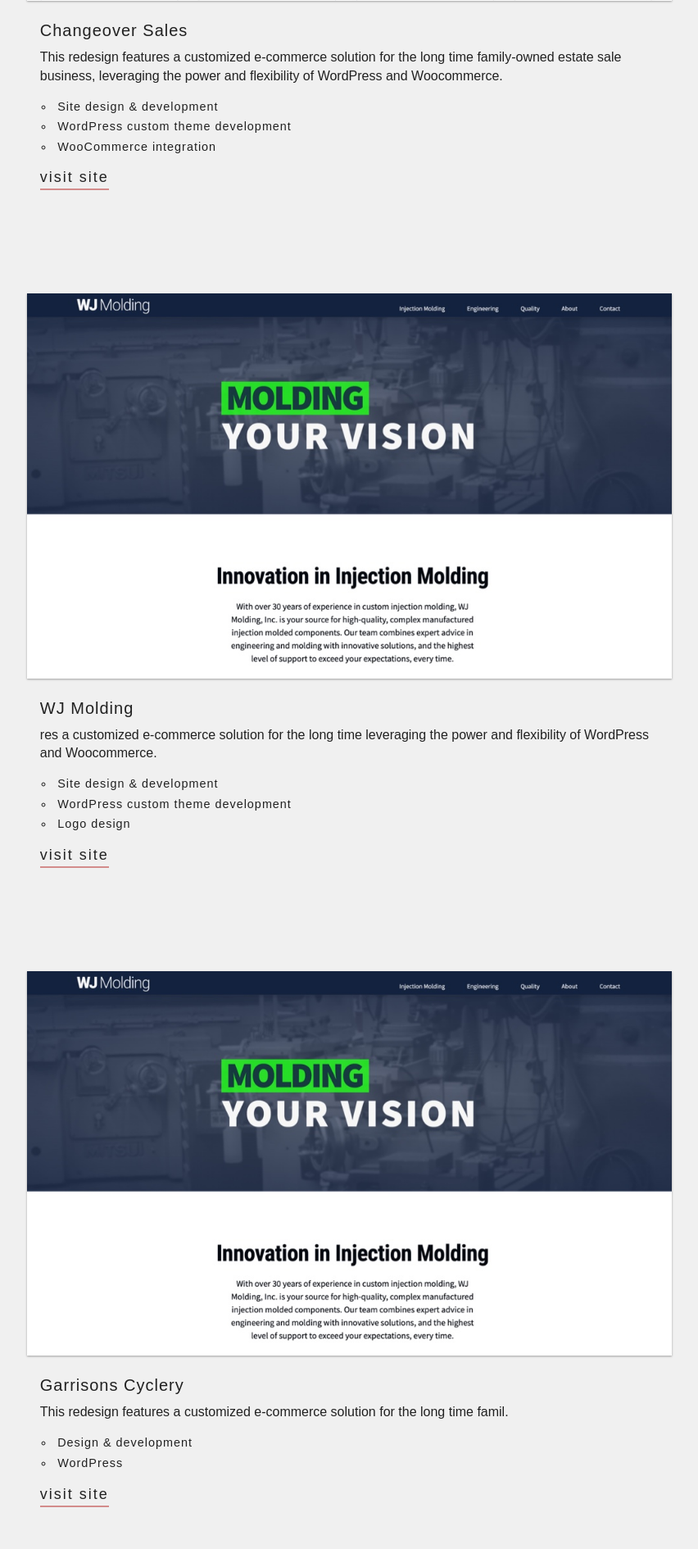
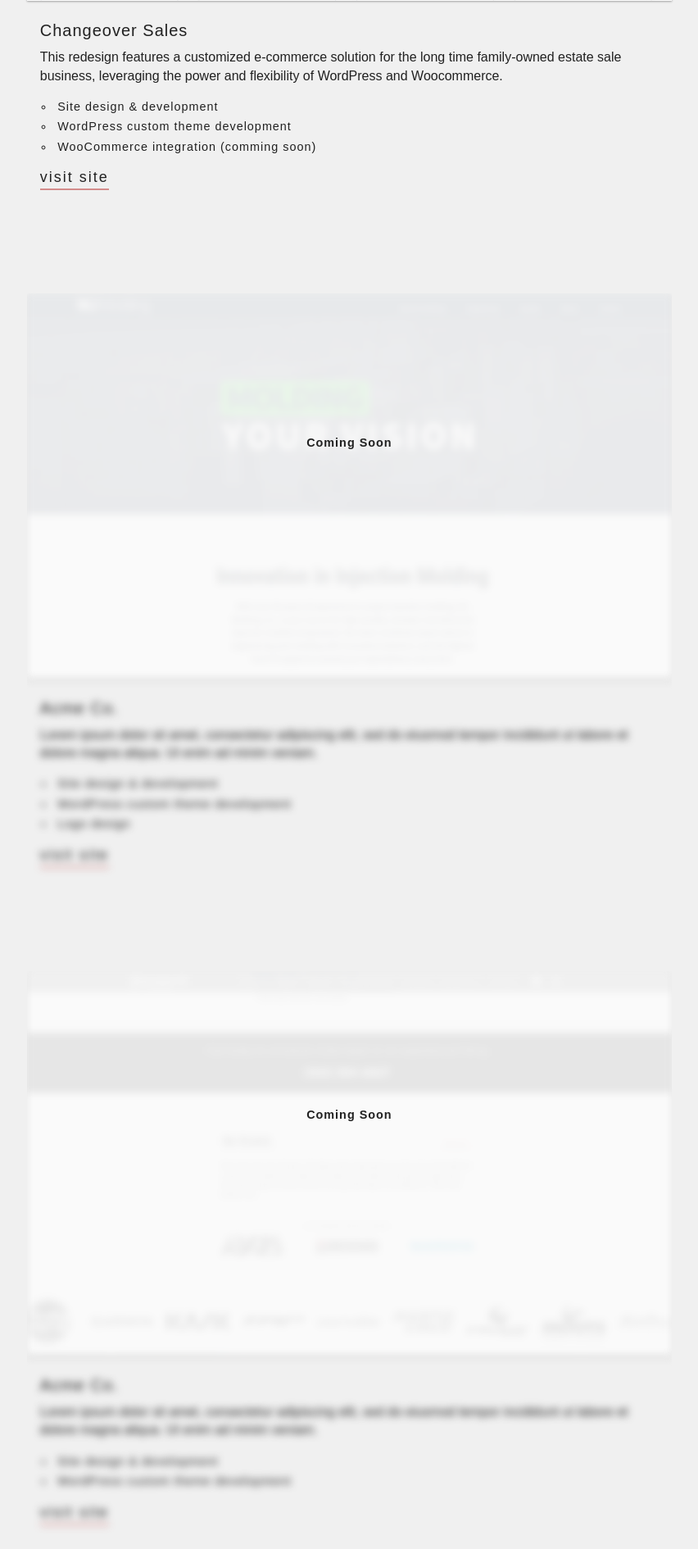
Before and after one commit to andyknapp/ak, a PHP site: page / in a window 1280 px wide. Shown: the part 1547-3437 px from the top of the page at 82% size, without its empty margins (428-1280 px from the left). Run offline with PHP 8.4, Linux system fonts and the light colour scheme; some libraries are stand-ins or nearby versions.

Commit message:
updated coming soon section

```diff
--- a/components/contact.php
+++ b/components/contact.php
@@ -6,12 +6,15 @@
                 <h3 class="title-m">Contact Me</h3>
             </div>
 
-            <a href="/andy-knapp-resume.pdf" target="_blank" class="headline-sub">resume (pdf)
-                <span class="visually-hidden">Opens in separate tab</span>
+            <div class="resume">
+                <a href="/andy-knapp-resume.pdf" target="_blank" class="headline-sub" title="PDF Resume">resume
+                    <span class="visually-hidden">PDF opens in separate tab</span>
+                </a>
                 <svg>
-                    <use xlink:href="#icon-external-link"></use>
+                    <use xlink:href="#icon-pdf"></use>
                 </svg>
-            </a>
+            </div>
+
         </header>
 
         <div class="form-container">
--- a/components/work.php
+++ b/components/work.php
@@ -10,7 +10,7 @@
         <div class="showcase-grid flex-row">
             <article class="work-example">
                 <div class="work-image">
-                    <img src="../assets/images/changeoversales.jpg" alt="Changeover Sales">
+                    <img src="../assets/images/changeoversales.jpg" alt="Changeover Sales website">
                 </div>
 
                 <div class="work-details">
@@ -20,21 +20,21 @@
                     <ul>
                         <li>Site design & development</li>
                         <li>WordPress custom theme development</li>
-                        <li>WooCommerce integration</li>
+                        <li>WooCommerce integration (comming soon)</li>
                     </ul>
 
-                    <a href="#" class="fancy-link">Visit Site</a>
+                    <a href="https://changeoversales.com/" class="fancy-link">Visit Site</a>
                 </div>
             </article>
 
-            <article class="work-example">
+            <article class="work-example coming-soon">
                 <div class="work-image">
-                    <img src="../assets/images/wj-molding.jpg" alt="WJ Molding website">
+                    <img src="../assets/images/wj-molding.jpg" alt="Acme Co website">
                 </div>
 
                 <div class="work-details">
-                    <h3 class="title-s">WJ Molding</h3>
-                    <p class="copy-1">res a customized e-commerce solution for the long time leveraging the power and flexibility of WordPress and Woocommerce. </p>
+                    <h3 class="title-s">Acme Co.</h3>
+                    <p class="copy-1">Lorem ipsum dolor sit amet, consectetur adipiscing elit, sed do eiusmod tempor incididunt ut labore et dolore magna aliqua. Ut enim ad minim veniam.</p>
 
                     <ul>
                         <li>Site design & development</li>
@@ -46,17 +46,17 @@
                 </div>
             </article>
 
-            <article class="work-example">
+            <article class="work-example coming-soon">
                 <div class="work-image">
-                    <img src="../assets/images/wj-molding.jpg" alt="WJ Molding website">
+                    <img src="../assets/images/garrisons.jpg" alt="Acme Co website">
                 </div>
 
                 <div class="work-details">
-                    <h3 class="title-s">Garrisons Cyclery</h3>
-                    <p class="copy-1">This redesign features a customized e-commerce solution for the long time famil. </p>
+                    <h3 class="title-s">Acme Co.</h3>
+                    <p class="copy-1">Lorem ipsum dolor sit amet, consectetur adipiscing elit, sed do eiusmod tempor incididunt ut labore et dolore magna aliqua. Ut enim ad minim veniam.</p>
                     <ul>
-                        <li>Design & development</li>
-                        <li>WordPress</li>
+                        <li>Site design & development</li>
+                        <li>WordPress custom theme development</li>
                     </ul>
 
                     <a href="#" class="fancy-link">Visit Site</a>
--- a/css/sass/section/_work.scss
+++ b/css/sass/section/_work.scss
@@ -71,6 +71,44 @@
         font-weight: 400;
         letter-spacing: (2 / 18) * 1em;
     }
+
+    &.coming-soon {
+        position: relative;
+        overflow: hidden;
+
+        .work-image,
+        .work-details {
+            filter: blur(5px);
+        }
+
+        .work-image {
+            position: relative;
+
+            &:before {
+                content: '';
+                display: block;
+                position: absolute;
+                top: 0;
+                left: 0;
+                width: 100%;
+                height: 100%;
+                z-index: 1;
+                background-color: rgba($color-white, 0.92);
+            }
+        }
+
+        &:after {
+            content: 'Coming Soon';
+            display: block;
+            @extend .headline-sub;
+            position: absolute;
+            top: 25%;
+            left: 50%;
+            z-index: 2;
+            font-weight: 700;
+            transform: translate(-50%, -50%);
+        }
+    }
 }
 
 .work-image {
```
Also changed, not shown: css/sass/section/_contact.scss (+25 -14 lines), css/style.css (+116 -68 lines), assets/images/garrisons.jpg (added), assets/svg-defs.svg, assets/svg/external-link.svg (deleted), assets/svg/pdf.svg (added), css/style.min.css, 1 other file.
